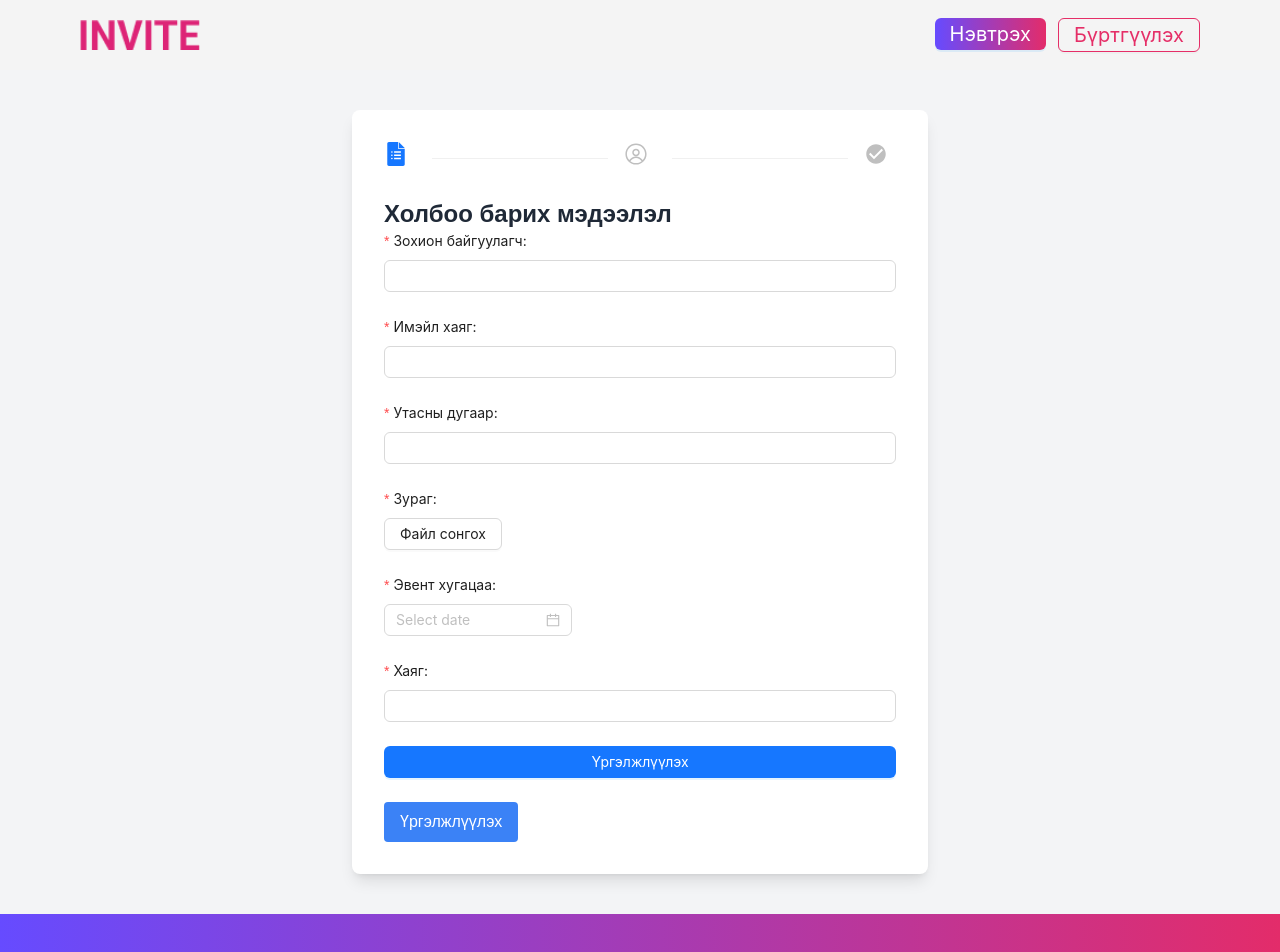
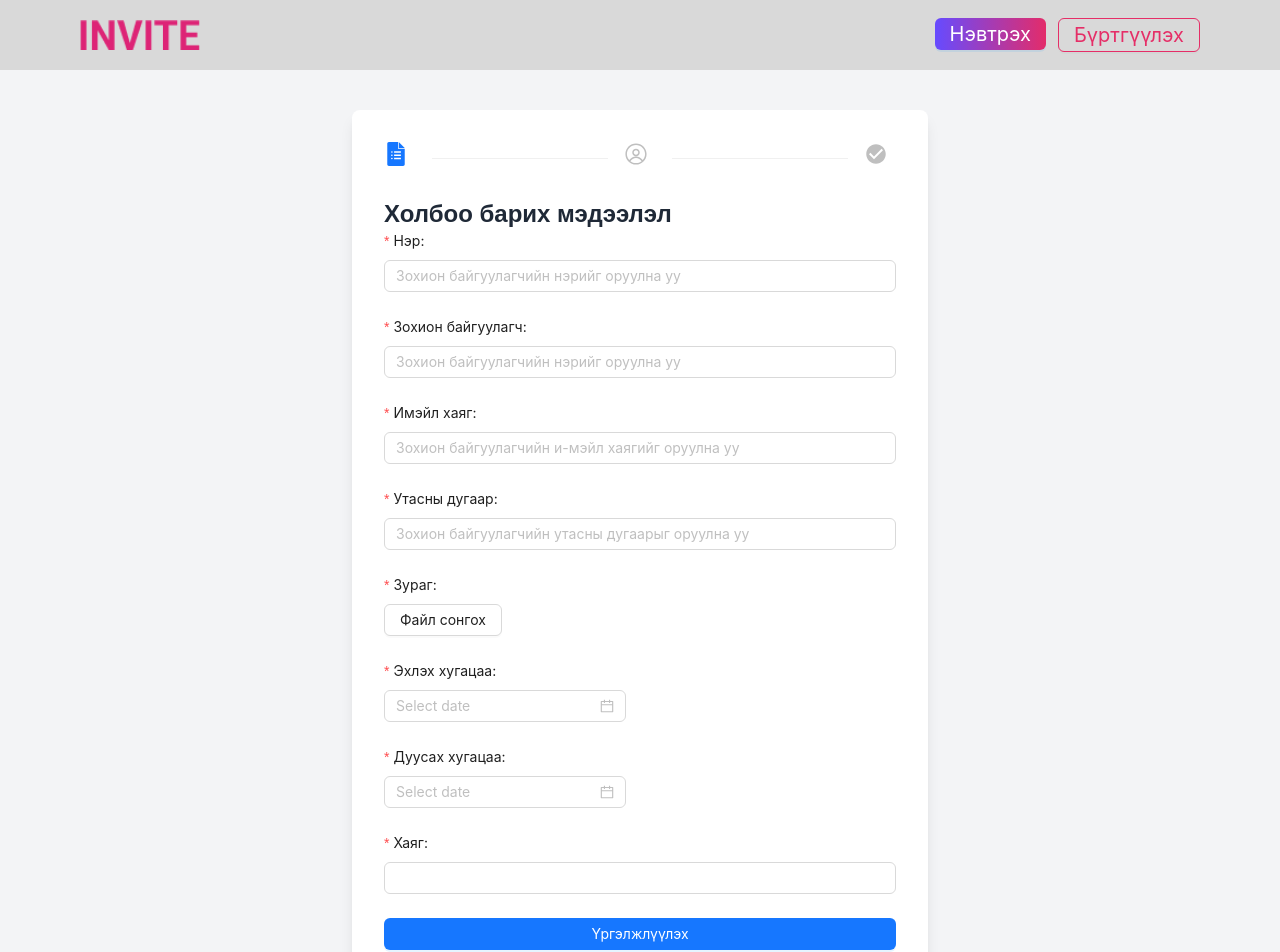
Before and after one commit to tsolmonsq/invite, a Next.js app: page /create-event in a window 1280 px wide. Shown: the top 952 px of the page. Built offline with nearby package versions, Linux system fonts and the light colour scheme.

Commit message:
added some style

```diff
--- a/app/event/page.tsx
+++ b/app/event/page.tsx
@@ -3,20 +3,27 @@ import { PrimaryButton } from '@/components/CustomButton'
 import EventCard from '@/components/EventCard'
 import { AlignLeftOutlined, HomeOutlined } from '@ant-design/icons'
 import { Radio } from 'antd'
+import { useRouter } from 'next/navigation'
 import React, { useState } from 'react'
 
 const Events = () => {
+
+  const route = useRouter();
 
   const [formLayout, setFormLayout] = useState('horizontal');
   const onChange = (e: any) => {
     setFormLayout(e.target.value);
   };
 
+  const createEvent = () => {
+    route.push('/create-event');
+  }
+
   return (
     <div>
       <div className='flex flex-row justify-between border-b border-gray-500 pb-6'>
         <h2 className='font-bold text-2xl lg:text-3xl'>Эвентүүд</h2>
-        <PrimaryButton text='ЭВЕНТ ҮҮСГЭХ' />
+        <PrimaryButton text='ЭВЕНТ ҮҮСГЭХ' onClick={createEvent}/>
       </div>
 
       <Radio.Group
--- a/components/ApNavbar.tsx
+++ b/components/ApNavbar.tsx
@@ -43,7 +43,7 @@ const ApNavbar: React.FC<{ children: React.ReactNode }> = ({ children }) => {
 
   return (
     <Layout style={{ minHeight: '100vh'}}>
-      <Sider className="bg-myGray"
+      <Sider className="bg-myGray pt-8"
         trigger={null}
         collapsible
         collapsed={collapsed}
--- a/components/EventCard.tsx
+++ b/components/EventCard.tsx
@@ -12,7 +12,7 @@ interface EventCardProps {
 const EventCard : React.FC<EventCardProps> = ({layout ,title, desc, date}) => {
   return (
     <div className={`flex ${layout === 'horizontal' ? 'flex-col' : 'flex-row'} bg-myGray rounded-3xl max-w-xl
-    ${ layout === 'horizontal' ? 'max-w-[300px]' : 'max-w-[700px]'}`}>
+    ${ layout === 'horizontal' ? 'max-w-[290px]' : 'max-w-[700px]'}`}>
 
         <div className={`${layout === 'horizontal' ? 'w-full' : 'w-1/3'}`}>
             <Image
--- a/components/Header.tsx
+++ b/components/Header.tsx
@@ -18,9 +18,9 @@ const Header = () => {
 
     useEffect(() => {
         if (isAuthenticated) {
-            // Do something when authenticated, e.g. redirect, fetch user data
+
         }
-    }, [isAuthenticated]); // Dependency to re-run when isAuthenticated changes
+    }, [isAuthenticated]);
 
     const showForm = (formType: 'login' | 'signup') => {
         setIsVisible(true);
@@ -40,7 +40,7 @@ const Header = () => {
                 password,
             });
 
-            if (response.status === 200) {
+            if (response.status === 201) {
                 login?.(email, password);
                 route.push('/event');
             }
@@ -86,7 +86,7 @@ const Header = () => {
     };
 
     return (
-        <header className='bg-myGray bg-opacity-30 flex flex-row justify-between items-center px-20 h-[70px]'>
+        <header className='bg-myGray flex flex-row justify-between items-center px-20 h-[70px]'>
             <div className="flex justify-center items-center">
                 <Image
                     src="/images/logo.png"
--- a/components/Login.tsx
+++ b/components/Login.tsx
@@ -1,5 +1,5 @@
 import React from 'react';
-import { Form, Input, Button, Space,  Checkbox, Flex, Typography } from 'antd';
+import { Form, Input, Button, Checkbox, Flex, Typography } from 'antd';
 import { UserOutlined, LockOutlined } from '@ant-design/icons';
 
 interface LoginProps {
--- a/components/step-form/Form.tsx
+++ b/components/step-form/Form.tsx
@@ -17,13 +17,17 @@ const Form = () => {
     email: "",
     phone: "",
     image: null,
-    eventDate: new Date(),
+    startDate: new Date(),
+    endDate: new Date(),
     address: "",
     guests: [],
   });
 
+  const onChange = (value: number) => {
+    setStep(value+1);
+  }
+
   const nextStep = () => setStep(step + 1);
-  const prevStep = () => setStep(step - 1);
   const submitForm = () => {
     alert("Form submitted");
   };
@@ -32,7 +36,7 @@ const Form = () => {
     <div className="min-h-screen flex items-center justify-center bg-gray-100 py-10 px-5">
       <div className="bg-white shadow-lg rounded-lg p-8 max-w-xl w-full">
         {/* Step Indicator */}
-        <Steps current={step - 1} className="mb-8">
+        <Steps current={step - 1} className="mb-8" onChange={onChange}>
           <Step icon={<span><SiGoogleforms /></span>} />
           <Step  icon={<span><RxAvatar /></span>} />
           <Step  icon={<span><IoMdCheckmarkCircle /></span>} />
@@ -50,26 +54,6 @@ const Form = () => {
             <Step3 formData={formData} submitForm={submitForm} />
           )}
         </div>
-
-        {/* Navigation Buttons */}
-        <div className="flex justify-between mt-6">
-          {step > 1 && (
-            <button
-              onClick={prevStep}
-              className="bg-gray-300 hover:bg-gray-400 text-gray-700 py-2 px-4 rounded"
-            >
-              Буцах
-            </button>
-          )}
-          {step < 3 && (
-            <button
-              onClick={nextStep}
-              className="bg-blue-500 hover:bg-blue-600 text-white py-2 px-4 rounded"
-            >
-              Үргэлжлүүлэх
-            </button>
-          )}
-        </div>
       </div>
     </div>
   );
--- a/components/step-form/Step1.tsx
+++ b/components/step-form/Step1.tsx
@@ -20,10 +20,20 @@ const Step1 = ({ formData, setFormData, nextStep }: { formData: any, setFormData
         onFinish={nextStep}
         className="space-y-6"
       >
+
+        <Form.Item label="Нэр:" name="name" rules={[{ required: true, message: "Эвентийн нэрийг оруулна уу!" }]}>
+          <Input
+            value={formData.name}
+            onChange={(e) => setFormData({ ...formData, name: e.target.value })}
+            placeholder="Зохион байгуулагчийн нэрийг оруулна уу"
+          />
+        </Form.Item>
+
         <Form.Item label="Зохион байгуулагч:" name="organizer" rules={[{ required: true, message: "Зохион байгуулагчийн нэрийг оруулна уу!" }]}>
           <Input
             value={formData.organizer}
             onChange={(e) => setFormData({ ...formData, organizer: e.target.value })}
+            placeholder="Зохион байгуулагчийн нэрийг оруулна уу"
           />
         </Form.Item>
 
@@ -31,13 +41,18 @@ const Step1 = ({ formData, setFormData, nextStep }: { formData: any, setFormData
           <Input
             value={formData.email}
             onChange={(e) => setFormData({ ...formData, email: e.target.value })}
+            placeholder="Зохион байгуулагчийн и-мэйл хаягийг оруулна уу"
           />
         </Form.Item>
 
-      <Form.Item label="Утасны дугаар:" name="phone" rules={[{ required: true, message: "Утасны дугаараа оруулна уу!" }]}>
+        <Form.Item label="Утасны дугаар:" name="phone" rules={[{ required: true, message: "Утасны дугаараа оруулна уу!" }, {
+            pattern: /^[0-9]{8}$/,
+            message: '8 оронтой утасны дугаар оруулна уу!',
+          },]}>
           <Input
             value={formData.phone}
             onChange={(e) => setFormData({ ...formData, phone: e.target.value })}
+            placeholder="Зохион байгуулагчийн утасны дугаарыг оруулна уу"
           />
         </Form.Item>
 
@@ -47,10 +62,21 @@ const Step1 = ({ formData, setFormData, nextStep }: { formData: any, setFormData
           </Upload>
         </Form.Item>
 
-      <Form.Item label="Эвент хугацаа:" name="eventDate" rules={[{ required: true, message: "Эвентийн хугацааг сонгоно уу!" }]}>
+        <Form.Item label="Эхлэх хугацаа:" name="startDate" rules={[{ required: true, message: "Эхлэх хугацааг сонгоно уу!" }]}>
           <DatePicker
-          value={formData.eventDate ? dayjs(formData.eventDate) : null}
-          onChange={(date) => setFormData({ ...formData, eventDate: date })}
+            showTime
+            format="YYYY-MM-DD HH:mm"
+            value={formData.startDate ? dayjs(formData.startDate) : null}
+            onChange={(date) => setFormData({ ...formData, startDate: date })}
+          />
+        </Form.Item>
+
+        <Form.Item label="Дуусах хугацаа:" name="endDate" rules={[{ required: true, message: "Дуусах хугацааг сонгоно уу!" }]}>
+          <DatePicker
+            showTime
+            format="YYYY-MM-DD HH:mm"
+            value={formData.endDate ? dayjs(formData.endDate) : null}
+            onChange={(date) => setFormData({ ...formData, endDate: date })}
           />
         </Form.Item>
 
--- a/components/step-form/Step2.tsx
+++ b/components/step-form/Step2.tsx
@@ -1,5 +1,6 @@
 import React, { useState } from "react";
 import { Modal, Table, Form, Input, Button } from "antd";
+import { DeleteOutlined, EditOutlined } from "@ant-design/icons";
 
 const Step2 = ({
   formData,
@@ -12,17 +13,43 @@ const Step2 = ({
 }) => {
   const [modalVisible, setModalVisible] = useState(false);
   const [guestData, setGuestData] = useState({ email: "", surname: "", name: "", phone: "" });
+  const [editingIndex, setEditingIndex] = useState<number | null>(null);
 
   const handleAddGuest = () => {
-    setFormData({
-      ...formData,
-      guests: [...formData.guests, guestData],
-    });
+    if (editingIndex !== null) {
+      const updatedGuests = formData.guests.map((guest, index) =>
+        index === editingIndex ? guestData : guest
+      );
+      setFormData({ ...formData, guests: updatedGuests });
+    } else {
+      setFormData({
+        ...formData,
+        guests: [...formData.guests, guestData],
+      });
+    }
     setModalVisible(false);
-    setGuestData({ email: "", surname: "", name: "", phone: "" });
+    setGuestData({ email: "", surname: "", phone: "", name: "", });
+    setEditingIndex(null);
+  };
+
+  const handleEditGuest = (index: number) => {
+    setGuestData(formData.guests[index]);
+    setEditingIndex(index);
+    setModalVisible(true);
+  };
+
+  const handleRemoveGuest = (index: number) => {
+    const updatedGuests = formData.guests.filter((_, i) => i !== index);
+    setFormData({ ...formData, guests: updatedGuests });
   };
 
   const columns = [
+    {
+      title: "№",
+      key: "index",
+      render: (text: any, record: any, index: number) => index + 1,
+      width: 50,
+    },
     {
       title: "Имэйл хаяг",
       dataIndex: "email",
@@ -42,6 +69,22 @@ const Step2 = ({
       title: "Утасны дугаар",
       dataIndex: "phone",
       key: "phone",
+    },
+    {
+      title: "Үйлдэл",
+      key: "action",
+      render: (text: any, record: any, index: number) => (
+        <>
+          <EditOutlined onClick={() => {
+            handleEditGuest(index)
+          }} />
+          <DeleteOutlined
+            className='text-red-700 ml-4'
+            onClick={() => {
+              handleRemoveGuest(index)
+            }} />
+        </>
+      ),
     },
   ];
 
@@ -122,7 +165,7 @@ const Step2 = ({
       </Modal>
       <Button
         type="primary"
-        className="w-full bg-green-500 hover:bg-green-600 text-white"
+        className="w-full bg-blue-500 hover:bg-green-600 text-white"
         onClick={nextStep}
       >
         Үргэлжлүүлэх
--- a/components/step-form/Step3.tsx
+++ b/components/step-form/Step3.tsx
@@ -4,14 +4,18 @@ import { Card, Typography, Button } from "antd";
 const { Title, Text } = Typography;
 
 const Step3 = ({
-  formData = { organizer: '', eventDate: null, address: '', guests: [] },
+  formData = { organizer: '', startDate: null, endDate: null,address: '', guests: [] },
   submitForm = () => {},
 }: {
   formData: any;
   submitForm: any;
 }) => {
-  const formattedDate = formData.eventDate
-    ? new Date(formData.eventDate).toLocaleDateString('en-US')
+  const formattedStartDate = formData.startDate
+    ? new Date(formData.startDate).toLocaleDateString('en-US')
+    : 'N/A';
+
+    const formattedEndDate = formData.endDate
+    ? new Date(formData.endDate).toLocaleDateString('en-US')
     : 'N/A';
 
   return (
@@ -27,7 +31,10 @@ const Step3 = ({
           <Text strong>Эвентийн нэр:</Text> <Text>{formData.organizer || 'N/A'}</Text>
         </div>
         <div style={{ marginBottom: "16px" }}>
-          <Text strong>Огноо:</Text> <Text>{formattedDate}</Text>
+          <Text strong>Огноо:</Text> <Text>{formattedStartDate}</Text>
+        </div>
+        <div style={{ marginBottom: "16px" }}>
+          <Text strong>Огноо:</Text> <Text>{formattedEndDate}</Text>
         </div>
         <div style={{ marginBottom: "16px" }}>
           <Text strong>Байршил:</Text> <Text>{formData.address || 'N/A'}</Text>
```
Also changed, not shown: package.json (+9 -7 lines), 2 other files (tests, documents, lock files or other folders). Lines whose indentation alone changed are shown as unchanged.
